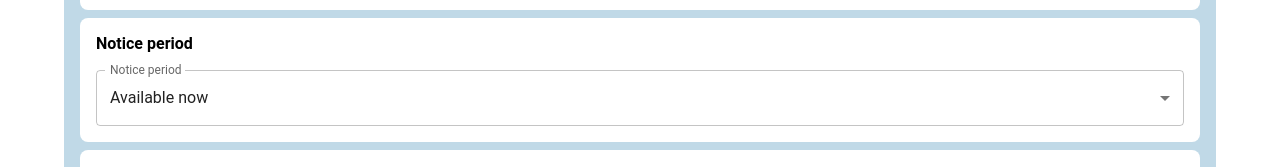
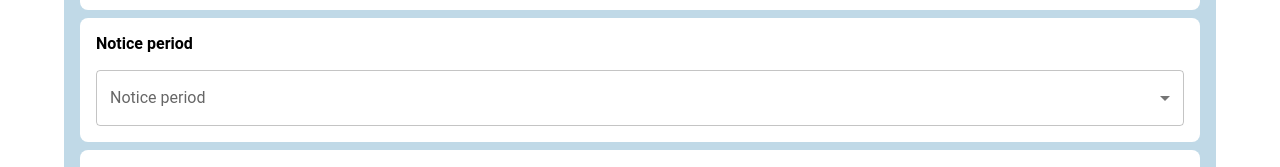
Before and after one commit to MateuszKuruc/ATS-recruitment-app, a React (Create React App) app in the folder ats-frontend/: page /candidates/1/feedback in a window 1280 px wide. Shown: the part 448-615 px from the top of the page. Built offline with nearby package versions, Linux system fonts and the light colour scheme; no server answers.

Commit message:
add rendering and editing for notice property in feedback component

```diff
--- a/ats-frontend/src/components/Feedback.js
+++ b/ats-frontend/src/components/Feedback.js
@@ -192,8 +192,14 @@ const Feedback = ({ candidates }) => {
           <Select
             labelId="noticeperiod"
             label="notice-period"
-            value={notice}
-            onChange={({ target }) => setNotice(target.value)}
+            // value={notice}
+            // onChange={({ target }) => setNotice(target.value)}
+            value={
+              editedCandidate.notice !== "" ? editedCandidate.notice : notice
+            }
+            onChange={({ target }) =>
+              setEditedCandidate({ ...editedCandidate, notice: target.value })
+            }
           >
             <MenuItem value="Available now">Available now</MenuItem>
             <MenuItem value="2 weeks">2 weeks</MenuItem>
```
